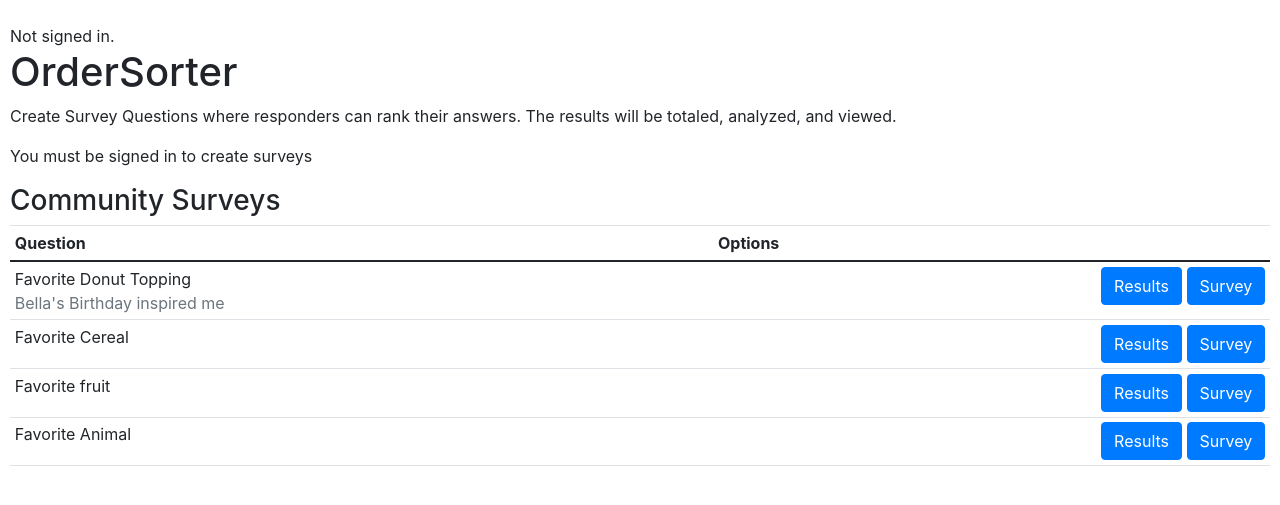
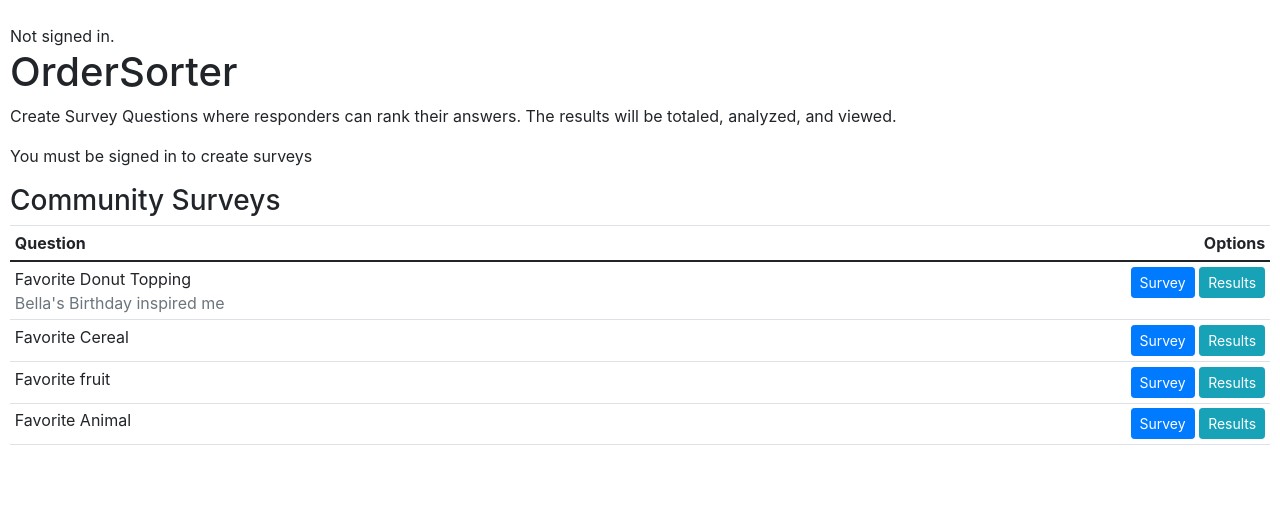
Before and after one commit to cwalter50/cwalterbuilds, a Django app: page /ordersorter/ in a window 1280 px wide. Shown: the part 85-590 px from the top of the page. Run offline with Django 3.2, Linux system fonts and the light colour scheme; data comes from the database, SQL or seed files in the repository; some libraries are stand-ins or nearby versions.

Commit message:
styled some more

```diff
--- a/ordersorter/static/ordersorter/styles.css
+++ b/ordersorter/static/ordersorter/styles.css
@@ -93,10 +93,3 @@ li {
     padding-top: 50px;
     padding-bottom: 50px;
 }
-
-/*
- this is used to align the last row in ordersorter table in index.html to the far right.
-*/
-table tr td:last-child {
-    text-align: right;
-}
--- a/ordersorter/templates/ordersorter/index.html
+++ b/ordersorter/templates/ordersorter/index.html
@@ -6,8 +6,6 @@
 <div>
     <p>Create Survey Questions where responders can rank their answers. The results will be totaled, analyzed, and viewed.</p>
 </div>
-
-
 {% if user.is_authenticated %}
     <div>
         <h3>My Surveys</h3>
@@ -20,7 +18,7 @@
             <thead>
             <tr>
                 <th scope="col">Question</th>
-                <th scope="col">Options</th>
+                <th scope="col" style="text-align: right;">Options</th>
             </tr>
             </thead>
             <tbody>
@@ -34,12 +32,13 @@
                         </div>
                         </span>
                     </td>
-                    <td>
-                        <a href="{% url 'ordersorter:results' question.id %}" class="btn btn-primary">Results</a>
-                        <a href="{% url 'ordersorter:poll' question.id %}" class="btn btn-primary">Survey</a>
+                    <td style="text-align: right;">
                         {% if question.user == user %}
-                            <a href="{% url 'ordersorter:edit' question.id %}" class="btn btn-primary">Edit</a>
+                            <a href="{% url 'ordersorter:edit' question.id %}" class="btn btn-secondary btn-sm">Edit</a>
                         {% endif %}
+                        <a href="{% url 'ordersorter:poll' question.id %}" class="btn btn-primary btn-sm">Survey</a>
+                        <a href="{% url 'ordersorter:results' question.id %}" class="btn btn-info btn-sm">Results</a>
+
                     </td>
                 </tr>
             {% endfor %}
@@ -63,7 +62,7 @@
         <thead>
         <tr>
             <th scope="col">Question</th>
-            <th scope="col">Options</th>
+            <th scope="col" style="text-align: right;">Options</th>
         </tr>
         </thead>
         <tbody>
@@ -77,12 +76,12 @@
                     </div>
                     </span>
                 </td>
-                <td>
-                    <a href="{% url 'ordersorter:results' question.id %}" class="btn btn-primary">Results</a>
-                    <a href="{% url 'ordersorter:poll' question.id %}" class="btn btn-primary">Survey</a>
+                <td style="text-align: right;">
                     {% if question.user == user %}
-                        <a href="{% url 'ordersorter:edit' question.id %}" class="btn btn-primary">Edit</a>
+                        <a href="{% url 'ordersorter:edit' question.id %}" class="btn btn-secondary btn-sm">Edit</a>
                     {% endif %}
+                    <a href="{% url 'ordersorter:poll' question.id %}" class="btn btn-primary btn-sm">Survey</a>
+                    <a href="{% url 'ordersorter:results' question.id %}" class="btn btn-info btn-sm">Results</a>
                 </td>
             </tr>
         {% endfor %}
```
